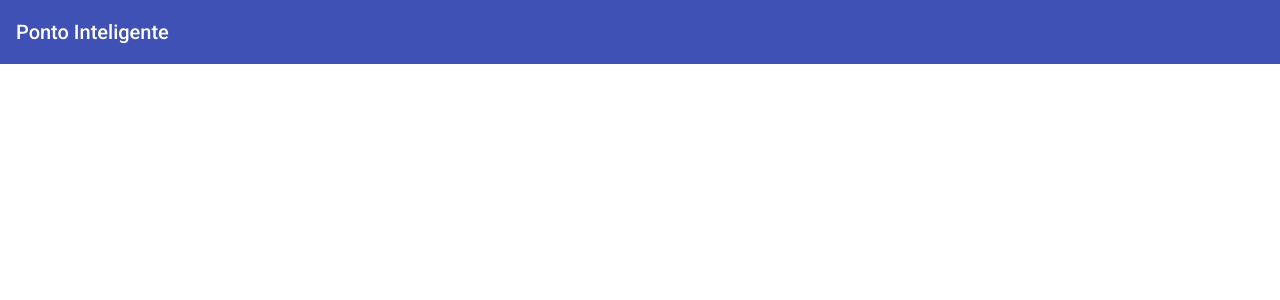
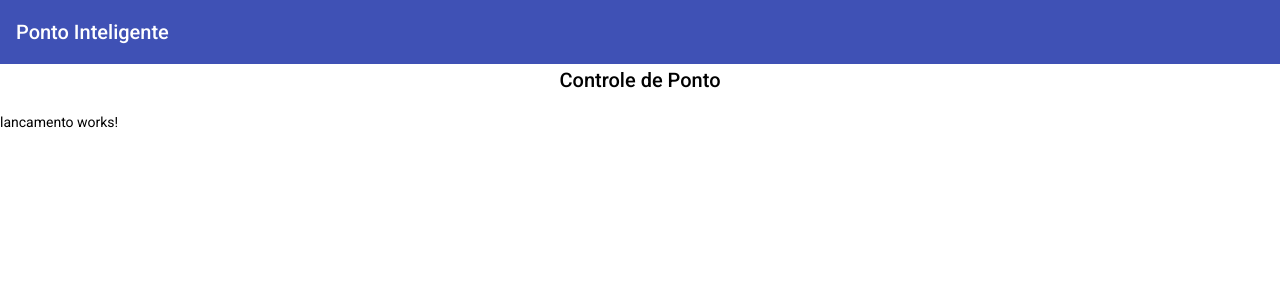
Before and after one commit to fabiomqs/frontend-angular, an Angular app in the folder formacao-angular-12-com-rest/ponto-inteligente/: page /funcionario in a window 1280 px wide. Before the commit this address led to /. Shown: the top 300 px of the page. Built offline with nearby package versions, Linux system fonts and the light colour scheme.

Commit message:
add routes to funcionario

```diff
--- a/formacao-angular-12-com-rest/ponto-inteligente/src/app/app.module.ts
+++ b/formacao-angular-12-com-rest/ponto-inteligente/src/app/app.module.ts
@@ -14,6 +14,7 @@ import { CadastroPfModule } from './autenticacao/cadastro-pf/cadastro-pf.module'
 import { CadastroPfRoutingModule } from './autenticacao/cadastro-pf/cadastro-pf-routing.module';
 import { FlexLayoutModule } from '@angular/flex-layout';
 import { FuncionarioModule } from './funcionario/funcionario.module';
+import { FuncionarioRoutingModule } from './funcionario/funcionario-routing.module';
 
 
 @NgModule({
@@ -34,6 +35,7 @@ import { FuncionarioModule } from './funcionario/funcionario.module';
         LoginRoutingModule,
         CadastroPjRoutingModule,
         CadastroPfRoutingModule,
+        FuncionarioRoutingModule,
 
         AppRoutingModule
     ],
--- /dev/null
+++ b/formacao-angular-12-com-rest/ponto-inteligente/src/app/funcionario/components/funcionario.component.ts
@@ -0,0 +1,9 @@
+import { Component } from '@angular/core';
+
+@Component({
+    template: `
+        <h2 fxLayoutAlign="center">Controle de Ponto</h2>
+        <router-outlet></router-outlet>
+    `
+})
+export class FuncionarioComponent { }
--- /dev/null
+++ b/formacao-angular-12-com-rest/ponto-inteligente/src/app/funcionario/funcionario-routing.module.ts
@@ -0,0 +1,33 @@
+import { NgModule } from '@angular/core';
+import { RouterModule, Routes } from '@angular/router';
+
+import { FuncionarioComponent } from './components/funcionario.component';
+import { LancamentoComponent } from './components/lancamento/lancamento.component';
+import { ListagemComponent } from './components/listagem/listagem.component';
+
+export const FuncionarioRoutes: Routes = [
+	{
+		path: 'funcionario',
+		component: FuncionarioComponent,
+		children: [
+            {
+                path: '',
+                component: LancamentoComponent
+            },
+            {
+                path: 'listagem',
+                component: ListagemComponent
+            }
+		]
+	}
+];
+
+@NgModule({
+    imports: [
+        RouterModule.forChild(FuncionarioRoutes)
+    ],
+    exports: [
+        RouterModule
+    ]
+})
+export class FuncionarioRoutingModule { }
```
Also changed, not shown: formacao-angular-12-com-rest/ponto-inteligente/src/app/funcionario/funcionario.module.ts (+8 -2 lines), 1 other file (tests, documents, lock files or other folders).
